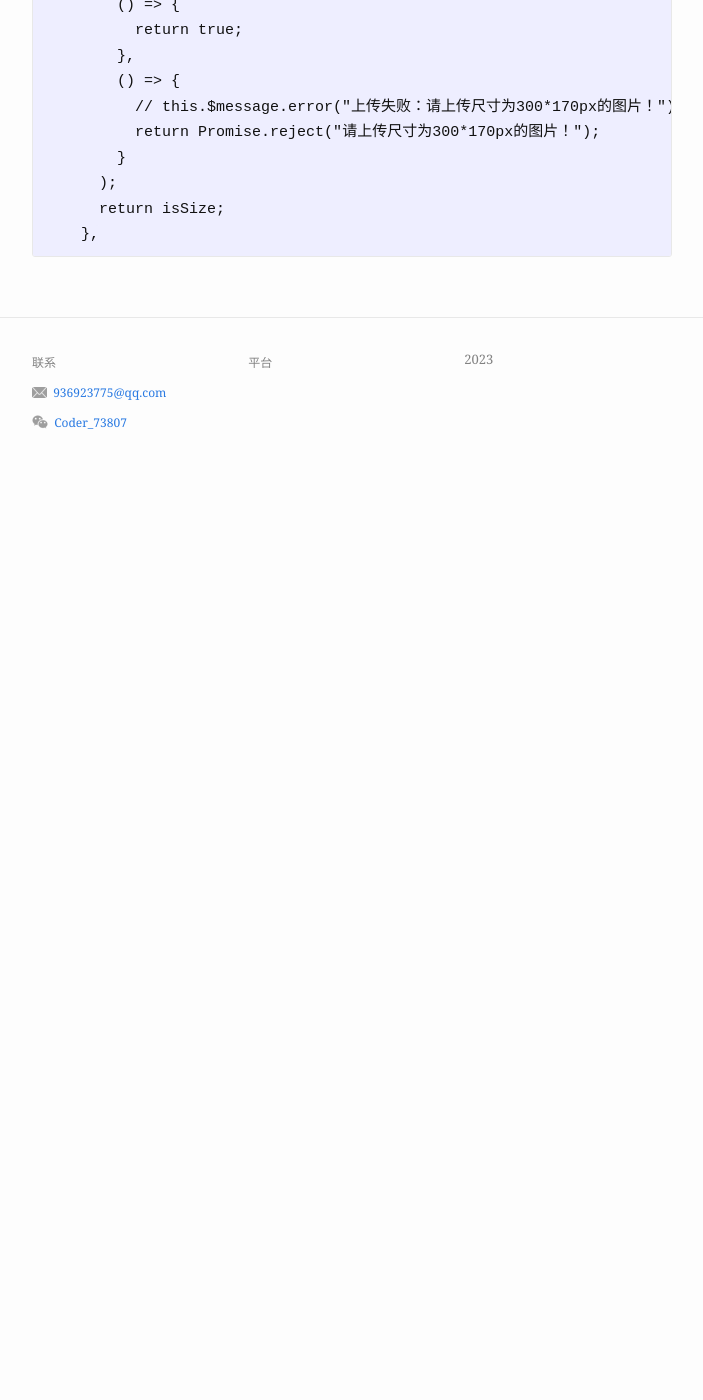
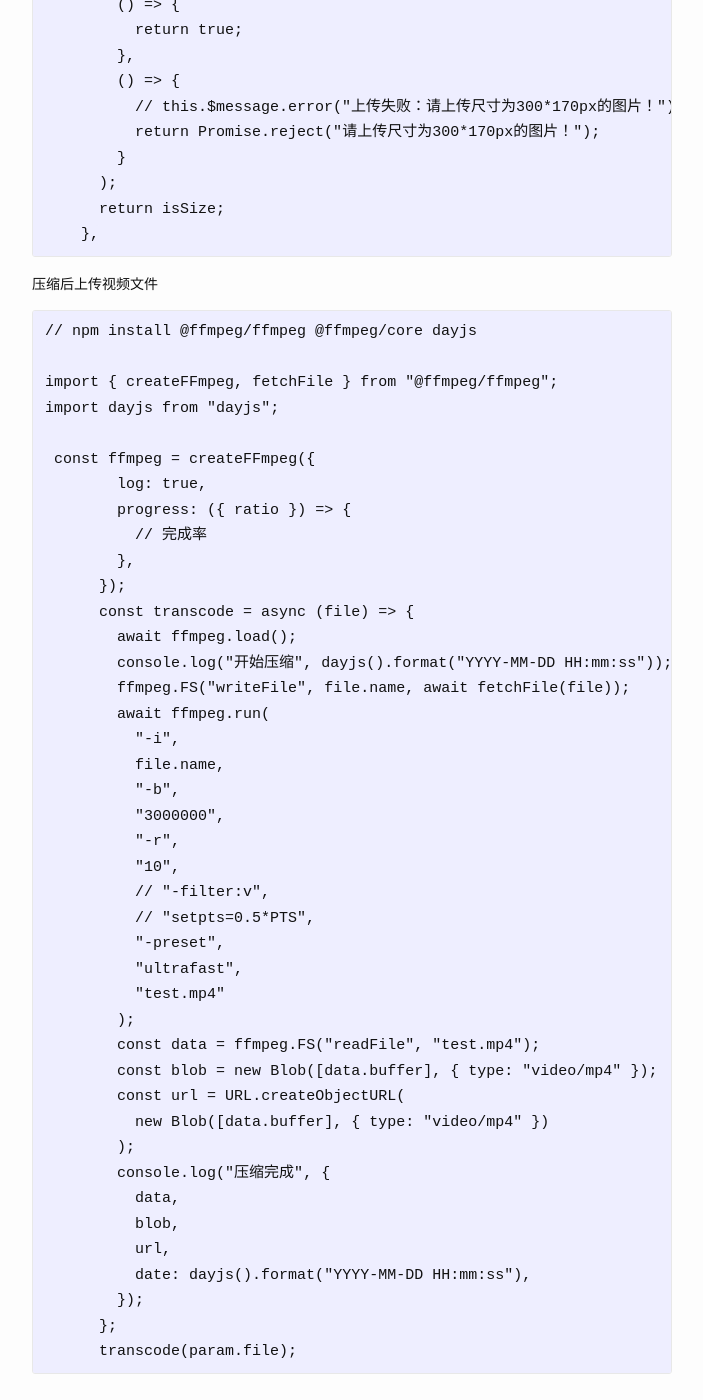
Before and after one commit to ExcellentTim/ExcellentTim.github.io, a Jekyll site: the page built from _posts/2023-05-06-工具类.md, in a window 1280 px wide and 1400 px high, scrolled down 578 px. Shown: the whole window, without its empty margins (288-991 px from the left). Built offline with Jekyll 4.4.1, drawn with Linux system fonts in a browser that asks for light colours; a file with an impossible date is left out; before the commit the page ends 1061 px from its top, so only the background shows below that.

Commit message:
修改文件: _posts/2023-05-06-工具类.md

````diff
--- a/_posts/2023-05-06-工具类.md
+++ b/_posts/2023-05-06-工具类.md
@@ -33,3 +33,49 @@ date:   2023-05-06 14:00:00
       return isSize;
     },
 ```
+
+压缩后上传视频文件
+
+``` javascript
+// npm install @ffmpeg/ffmpeg @ffmpeg/core dayjs
+
+import { createFFmpeg, fetchFile } from "@ffmpeg/ffmpeg";
+import dayjs from "dayjs";
+
+ const ffmpeg = createFFmpeg({
+        log: true,
+        progress: ({ ratio }) => {
+          // 完成率
+        },
+      });
+      const transcode = async (file) => {
+        await ffmpeg.load();
+        console.log("开始压缩", dayjs().format("YYYY-MM-DD HH:mm:ss"));
+        ffmpeg.FS("writeFile", file.name, await fetchFile(file));
+        await ffmpeg.run(
+          "-i",
+          file.name,
+          "-b",
+          "3000000",
+          "-r",
+          "10",
+          // "-filter:v",
+          // "setpts=0.5*PTS",
+          "-preset",
+          "ultrafast",
+          "test.mp4"
+        );
+        const data = ffmpeg.FS("readFile", "test.mp4");
+        const blob = new Blob([data.buffer], { type: "video/mp4" });
+        const url = URL.createObjectURL(
+          new Blob([data.buffer], { type: "video/mp4" })
+        );
+        console.log("压缩完成", {
+          data,
+          blob,
+          url,
+          date: dayjs().format("YYYY-MM-DD HH:mm:ss"),
+        });
+      };
+      transcode(param.file);
+```
````
